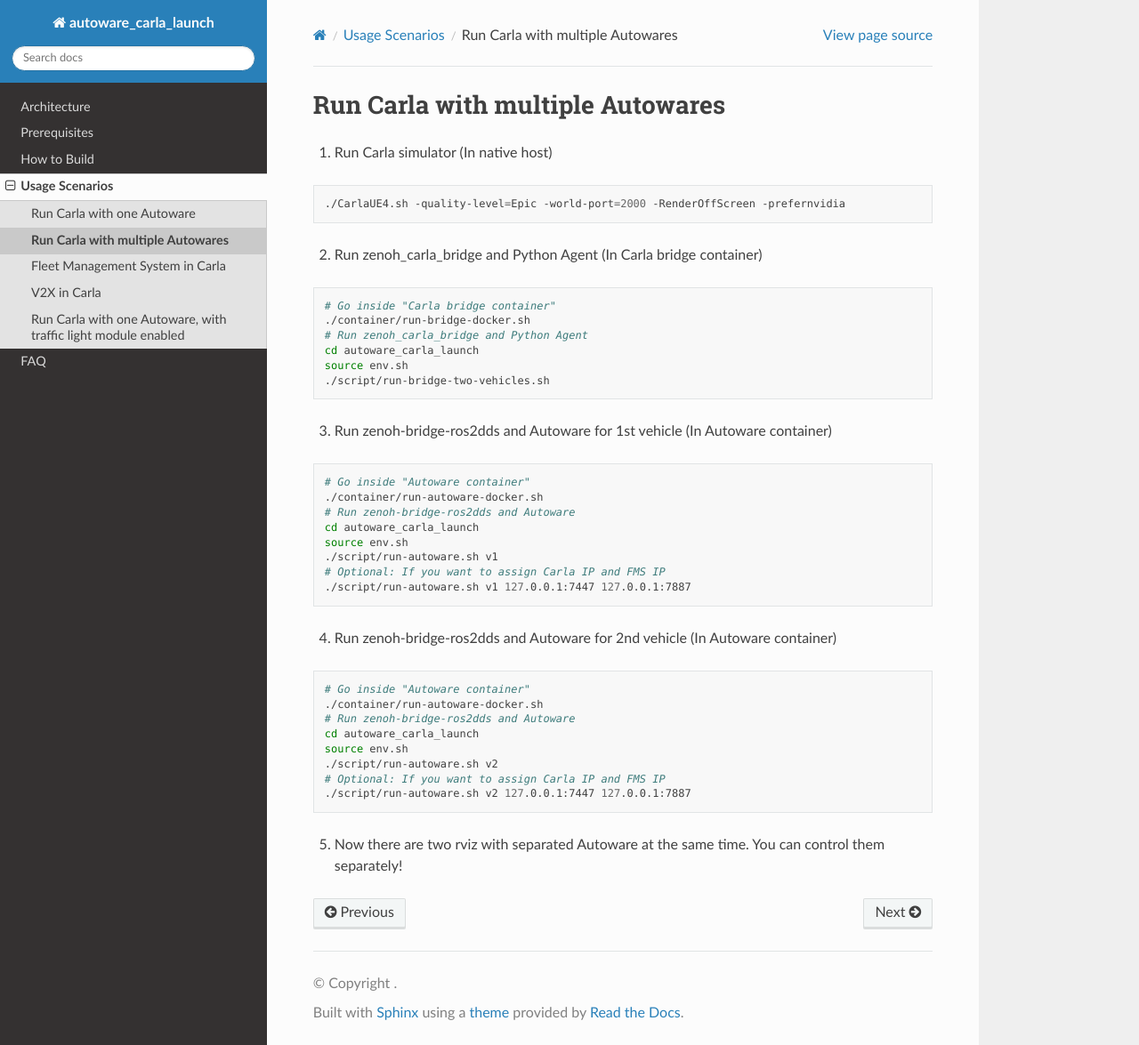
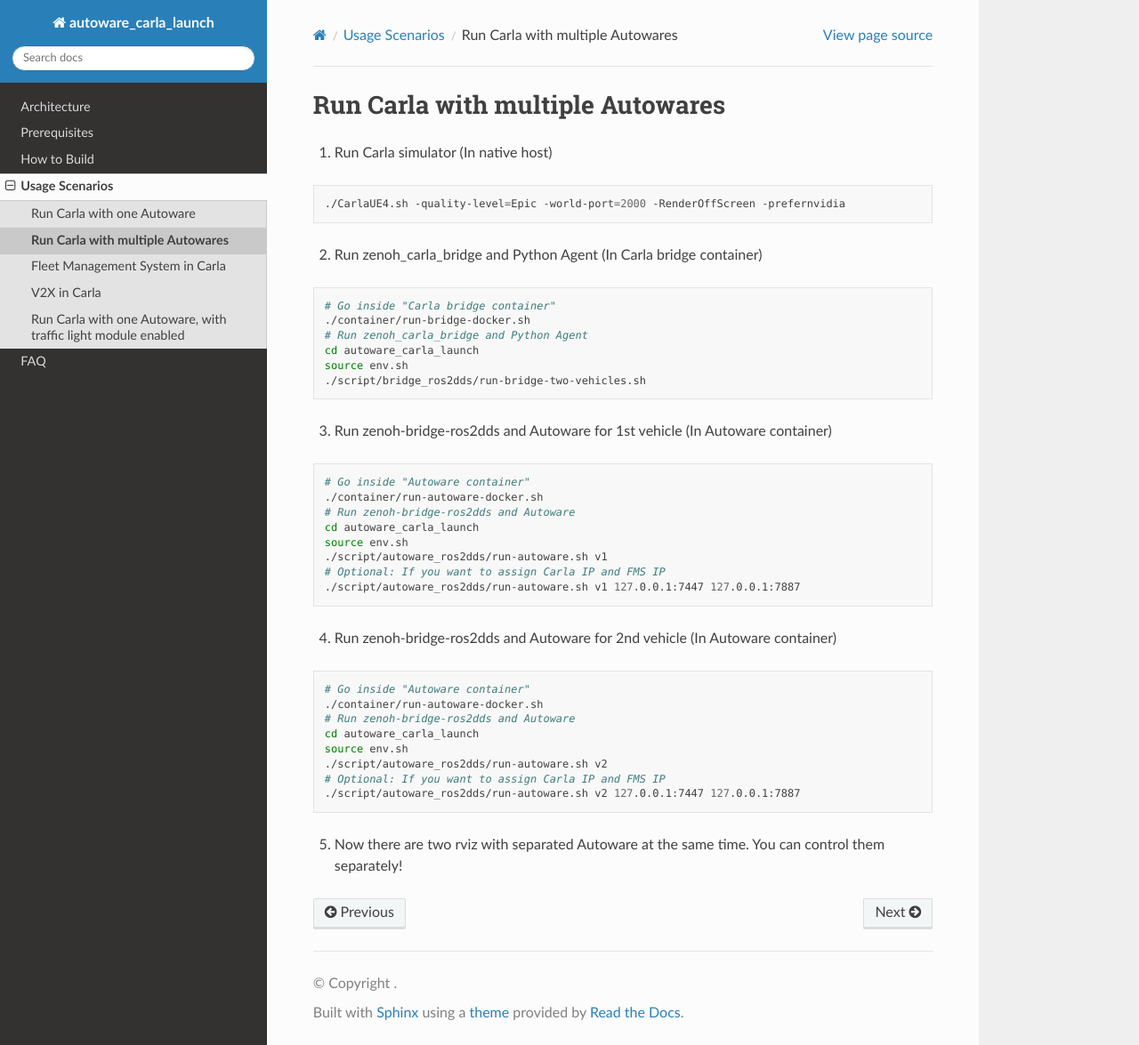
Before and after one commit to evshary/autoware_carla_launch, a Sphinx documentation site: the page built from docs/scenarios/multiple_autowares.rst, in a window 1280 px wide and 1175 px high. Shown: the whole window at 89% size. Built offline with Sphinx 7.4.7 and the Read the Docs theme 3.1.0, drawn with Linux system fonts in a browser that asks for light colours.

Commit message:
refactor: re-organize scripts into categorized subdirectories (#164)

```diff
--- a/docs/build.rst
+++ b/docs/build.rst
@@ -52,7 +52,7 @@
     # Inside container
     cd autoware_carla_launch
     # Build Autoware
-    ./script/build-autoware.sh
+    ./script/setup/build-autoware.sh
     source autoware/install/setup.bash
     # The remaining steps are the same
     source env.sh
--- a/docs/scenarios/autoware.rst
+++ b/docs/scenarios/autoware.rst
@@ -20,7 +20,7 @@
     # Run zenoh_carla_bridge and Python Agent
     cd autoware_carla_launch
     source env.sh
-    ./script/run-bridge.sh
+    ./script/bridge_ros2dds/run-bridge.sh
 
 3. Run zenoh-bridge-ros2dds and Autoware (In Autoware container)
 
@@ -31,7 +31,7 @@
     # Run zenoh-bridge-ros2dds and Autoware
     cd autoware_carla_launch
     source env.sh
-    ./script/run-autoware.sh
+    ./script/autoware_ros2dds/run-autoware.sh
 
     # (Optional) If you want to drive manually, split the terminal and run the following command
     source env.sh
--- a/docs/scenarios/autoware_traffic_light.rst
+++ b/docs/scenarios/autoware_traffic_light.rst
@@ -20,7 +20,7 @@
     # Run zenoh_carla_bridge and Python Agent
     cd autoware_carla_launch
     source env.sh
-    ./script/run-bridge.sh
+    ./script/bridge_ros2dds/run-bridge.sh
 
 3. Run zenoh-bridge-ros2dds and Autoware (In Autoware container)
 
@@ -31,7 +31,7 @@
     # Run zenoh-bridge-ros2dds and Autoware
     cd autoware_carla_launch
     source env.sh
-    ./script/run-autoware-traffic-light.sh
+    ./script/autoware_ros2dds/run-autoware-traffic-light.sh
 
     # (Optional) If you want to drive manually, split the terminal and run the following command
     source env.sh
--- a/docs/scenarios/multiple_autowares.rst
+++ b/docs/scenarios/multiple_autowares.rst
@@ -18,7 +18,7 @@
     # Run zenoh_carla_bridge and Python Agent
     cd autoware_carla_launch
     source env.sh
-    ./script/run-bridge-two-vehicles.sh
+    ./script/bridge_ros2dds/run-bridge-two-vehicles.sh
 
 3. Run zenoh-bridge-ros2dds and Autoware for 1st vehicle (In Autoware container)
 
@@ -29,9 +29,9 @@
     # Run zenoh-bridge-ros2dds and Autoware
     cd autoware_carla_launch
     source env.sh
-    ./script/run-autoware.sh v1
+    ./script/autoware_ros2dds/run-autoware.sh v1
     # Optional: If you want to assign Carla IP and FMS IP
-    ./script/run-autoware.sh v1 127.0.0.1:7447 127.0.0.1:7887
+    ./script/autoware_ros2dds/run-autoware.sh v1 127.0.0.1:7447 127.0.0.1:7887
 
 4. Run zenoh-bridge-ros2dds and Autoware for 2nd vehicle (In Autoware container)
 
@@ -42,8 +42,8 @@
     # Run zenoh-bridge-ros2dds and Autoware
     cd autoware_carla_launch
     source env.sh
-    ./script/run-autoware.sh v2
+    ./script/autoware_ros2dds/run-autoware.sh v2
     # Optional: If you want to assign Carla IP and FMS IP
-    ./script/run-autoware.sh v2 127.0.0.1:7447 127.0.0.1:7887
+    ./script/autoware_ros2dds/run-autoware.sh v2 127.0.0.1:7447 127.0.0.1:7887
 
 5. Now there are two rviz with separated Autoware at the same time. You can control them separately!
```
Also changed, not shown: docs/scenarios/v2x.rst (+4 -4 lines), 23 other files.
